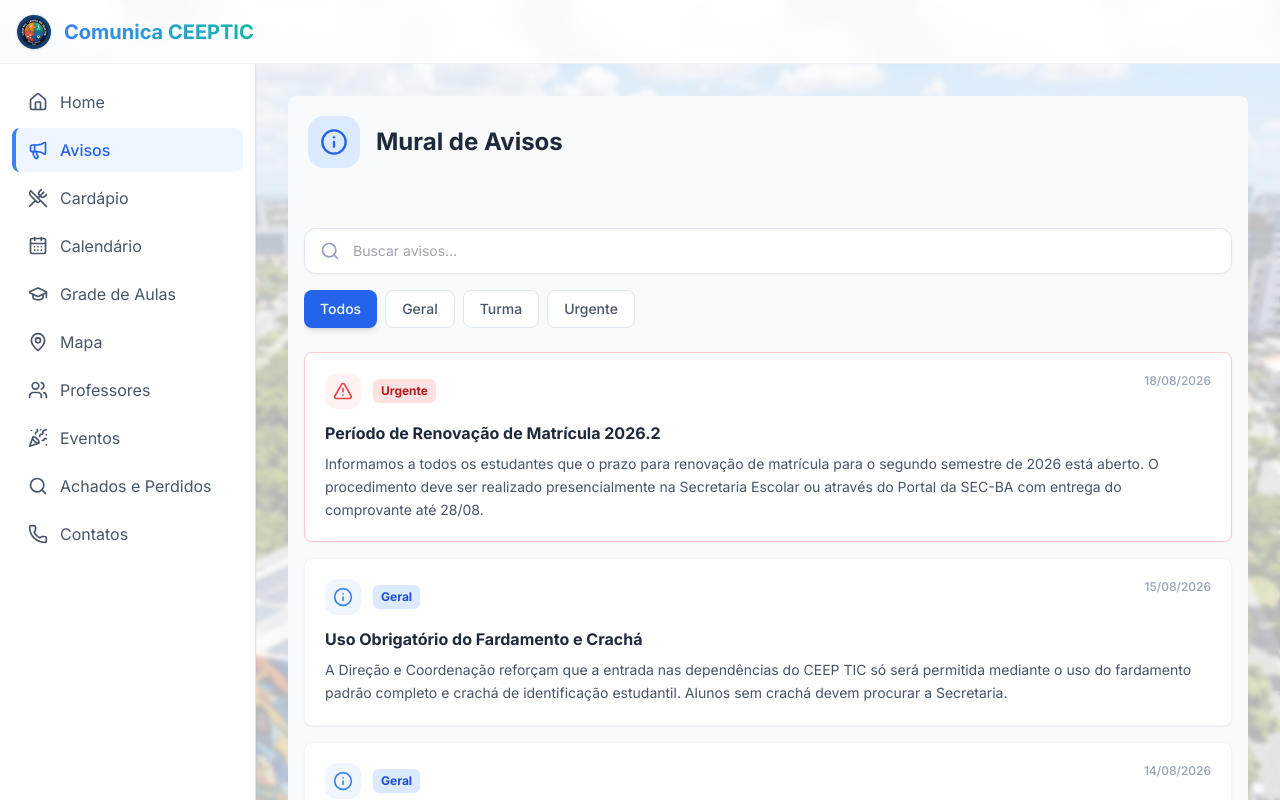
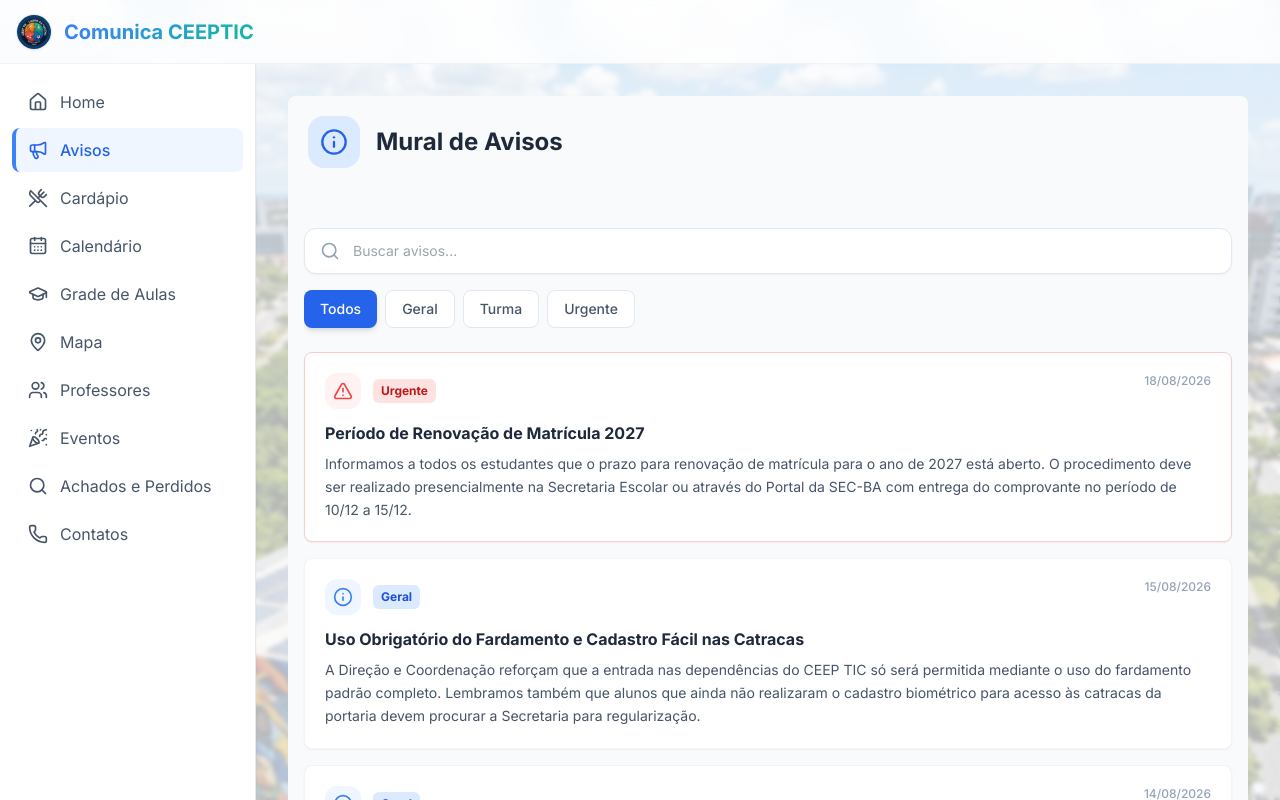
Before and after one commit to VeectorVt/comunica-ceeptic, a React (Vite) app: page /avisos in a window 1280 px wide. Shown: the top 800 px of the page. Built offline with nearby package versions, Linux system fonts and the light colour scheme.

Commit message:
ajsutes finais ceeptic

```diff
--- a/src/components/Navbar.jsx
+++ b/src/components/Navbar.jsx
@@ -9,7 +9,7 @@ export default function Navbar({ onToggleSidebar }) {
           <Menu size={24} />
         </button>
         <img
-          src="/logo_ceeptic.png"
+          src="/logo_ceeptic_2026.jpeg"
           alt="Logo CEEPTIC"
           className="w-9 h-9 rounded-full object-cover shadow-sm border border-slate-200"
         />
--- a/src/data/avisos.js
+++ b/src/data/avisos.js
@@ -1,16 +1,16 @@
 export const avisos = [
   {
     id: 1,
-    titulo: 'Período de Renovação de Matrícula 2026.2',
-    descricao: 'Informamos a todos os estudantes que o prazo para renovação de matrícula para o segundo semestre de 2026 está aberto. O procedimento deve ser realizado presencialmente na Secretaria Escolar ou através do Portal da SEC-BA com entrega do comprovante até 28/08.',
+    titulo: 'Período de Renovação de Matrícula 2027',
+    descricao: 'Informamos a todos os estudantes que o prazo para renovação de matrícula para o ano de 2027 está aberto. O procedimento deve ser realizado presencialmente na Secretaria Escolar ou através do Portal da SEC-BA com entrega do comprovante no período de 10/12 a 15/12.',
     data: '18/08/2026',
     categoria: 'Urgente',
     destaque: true
   },
   {
     id: 2,
-    titulo: 'Uso Obrigatório do Fardamento e Crachá',
-    descricao: 'A Direção e Coordenação reforçam que a entrada nas dependências do CEEP TIC só será permitida mediante o uso do fardamento padrão completo e crachá de identificação estudantil. Alunos sem crachá devem procurar a Secretaria.',
+    titulo: 'Uso Obrigatório do Fardamento e Cadastro Fácil nas Catracas',
+    descricao: 'A Direção e Coordenação reforçam que a entrada nas dependências do CEEP TIC só será permitida mediante o uso do fardamento padrão completo. Lembramos também que alunos que ainda não realizaram o cadastro biométrico para acesso às catracas da portaria devem procurar a Secretaria para regularização.',
     data: '15/08/2026',
     categoria: 'Geral',
     destaque: false
@@ -34,7 +34,7 @@ export const avisos = [
   {
     id: 5,
     titulo: 'Atualização do Quadro de Horários de Aulas',
-    descricao: 'O novo quadro de horários para as turmas de Manutenção, Redes, Informática e Eletrotécnica já está em vigor. Confiram as salas e laboratórios designados na aba Horários.',
+    descricao: 'O novo quadro de horários para as turmas de Manutenção, Redes, Informática, Logística e Administração já está em vigor. Confiram as salas e laboratórios designados na aba Horários.',
     data: '10/08/2026',
     categoria: 'Geral',
     destaque: false
--- a/src/data/contatos.js
+++ b/src/data/contatos.js
@@ -2,6 +2,7 @@ import jessicaHanna from '../assets/jessica.jpeg';
 import vivianeOliveira from '../assets/viviane.jpeg';
 import denisDaltro from '../assets/contatos/denis.jpeg';
 import aline from '../assets/contatos/aline.jpeg';
+import andrea from '../assets/contatos/andrea.jpeg'
 
 export const contatos = [
   {
@@ -12,14 +13,14 @@ export const contatos = [
   },
   {
     setor: 'Apoio Pedagógico',
-    telefone: '',
+    telefone: ' +55 (71) 98396-5058',
     responsavel: 'Andréa Dias Guimarães',
-    imagem: null
+    imagem: andrea
   },
   {
-    setor: 'Coordenação',
+    setor: 'Coordenação Pedagogica',
     telefone: '+55 (71) 8243-0738',
-    responsavel: 'Aline (coordenadora)',
+    responsavel: 'Prof Aline Lopes',
     imagem: aline
   },
  {
--- a/src/pages/Calendario.jsx
+++ b/src/pages/Calendario.jsx
@@ -5,7 +5,7 @@ import PageHeader from '../components/PageHeader';
 import { eventos } from '../data/calendario';
 
 const Calendario = () => {
-  const [currentDate, setCurrentDate] = useState(new Date());
+  const [currentDate, setCurrentDate] = useState(new Date(2026, 7, 1));
   const [selectedDate, setSelectedDate] = useState(null);
   const [showModal, setShowModal] = useState(false);
 
@@ -18,8 +18,17 @@ const Calendario = () => {
   const getDaysInMonth = (year, month) => new Date(year, month + 1, 0).getDate();
   const getFirstDayOfMonth = (year, month) => new Date(year, month, 1).getDay();
 
-  const prevMonth = () => setCurrentDate(new Date(currentDate.getFullYear(), currentDate.getMonth() - 1, 1));
-  const nextMonth = () => setCurrentDate(new Date(currentDate.getFullYear(), currentDate.getMonth() + 1, 1));
+  const MIN_MONTH = 7; // agosto
+  const MAX_MONTH = 11; // dezembro
+  const isAtMin = currentDate.getFullYear() === 2026 && currentDate.getMonth() <= MIN_MONTH;
+  const isAtMax = currentDate.getFullYear() === 2026 && currentDate.getMonth() >= MAX_MONTH;
+
+  const prevMonth = () => {
+    if (!isAtMin) setCurrentDate(new Date(currentDate.getFullYear(), currentDate.getMonth() - 1, 1));
+  };
+  const nextMonth = () => {
+    if (!isAtMax) setCurrentDate(new Date(currentDate.getFullYear(), currentDate.getMonth() + 1, 1));
+  };
 
   const daysInMonth = getDaysInMonth(currentDate.getFullYear(), currentDate.getMonth());
   const firstDay = getFirstDayOfMonth(currentDate.getFullYear(), currentDate.getMonth());
@@ -100,13 +109,13 @@ const Calendario = () => {
 
         <div className="bg-white rounded-lg shadow-sm border border-slate-100 p-4">
           <div className="flex items-center justify-between mb-6">
-            <button onClick={prevMonth} className="p-2 rounded-xl text-slate-600 hover:bg-slate-50" aria-label="Mês anterior">
+            <button onClick={prevMonth} disabled={isAtMin} className={`p-2 rounded-xl transition-colors ${isAtMin ? 'text-slate-300 cursor-not-allowed' : 'text-slate-600 hover:bg-slate-50'}`} aria-label="Mês anterior">
               <ChevronLeft className="w-5 h-5" />
             </button>
             <h2 className="text-lg font-bold text-slate-800">
               {monthNames[currentDate.getMonth()]} <span className="text-slate-500">{currentDate.getFullYear()}</span>
             </h2>
-            <button onClick={nextMonth} className="p-2 rounded-xl text-slate-600 hover:bg-slate-50" aria-label="Próximo mês">
+            <button onClick={nextMonth} disabled={isAtMax} className={`p-2 rounded-xl transition-colors ${isAtMax ? 'text-slate-300 cursor-not-allowed' : 'text-slate-600 hover:bg-slate-50'}`} aria-label="Próximo mês">
               <ChevronRight className="w-5 h-5" />
             </button>
           </div>
--- a/src/pages/Cardapio.jsx
+++ b/src/pages/Cardapio.jsx
@@ -1,6 +1,6 @@
 import React, { useState } from 'react';
 import { motion, AnimatePresence } from 'framer-motion';
-import { Utensils, Coffee, Sun, Sunset, Moon, AlertTriangle, ChevronLeft, ChevronRight } from 'lucide-react';
+import { Utensils, Coffee, Sun, Sunset, Moon, AlertTriangle, ChevronLeft, ChevronRight, RefreshCw } from 'lucide-react';
 import PageHeader from '../components/PageHeader';
 import { cardapio } from '../data/cardapio';
 
@@ -30,7 +30,14 @@ const Cardapio = () => {
     <div className="pb-20 min-h-screen bg-slate-50 rounded-lg">
       <PageHeader title="Cardápio" icon={Utensils} />
 
-      <div className="px-4 py-6">
+      <div className="px-4 pt-3 pb-1">
+        <div className="flex items-center gap-1.5 text-slate-400">
+          <RefreshCw className="w-3 h-3" />
+          <span className="text-xs font-medium">Atualizado em: 30/09/2026</span>
+        </div>
+      </div>
+
+      <div className="px-4 py-4">
         {/* Day Selector */}
         <div className="flex items-center justify-between bg-white rounded-lg p-2 shadow-sm  mb-6">
           <button
--- a/src/pages/GradeAulas.jsx
+++ b/src/pages/GradeAulas.jsx
@@ -1,5 +1,5 @@
 import React, { useState } from 'react';
-import { BookOpen, Search } from 'lucide-react';
+import { BookOpen, Search, RefreshCw } from 'lucide-react';
 import PageHeader from '../components/PageHeader';
 import { gradeDays, grades, turmas } from '../data/scheduleData';
 
@@ -67,7 +67,14 @@ const GradeAulas = () => {
     <div className="w-full min-w-0 max-w-full pb-20 min-h-screen bg-slate-50 rounded-lg">
       <PageHeader title="Grade de Aulas" icon={BookOpen} />
 
-      <div className="w-full min-w-0 px-4 py-6">
+      <div className="px-4 pt-3 pb-1">
+        <div className="flex items-center gap-1.5 text-slate-400">
+          <RefreshCw className="w-3 h-3" />
+          <span className="text-xs font-medium">Atualizado em: 30/09/2026</span>
+        </div>
+      </div>
+
+      <div className="w-full min-w-0 px-4 py-4">
         <div className="bg-white p-4 rounded-lg shadow-sm border border-slate-100 mb-6">
           <label htmlFor="class-search" className="block text-sm font-bold text-slate-700 mb-2">Encontre sua turma</label>
           <div className="relative mb-3">
--- a/src/pages/Home.jsx
+++ b/src/pages/Home.jsx
@@ -7,7 +7,7 @@ import { eventos } from '../data/calendario';
 import { locais } from '../data/mapa';
 
 const homeSlides = [
-  { src: '/WhatsApp%20Image%202026-09-28%20at%2019.36.48.jpeg', alt: 'Logo do CEEPTIC Lauro de Freitas', fit: 'object-contain bg-slate-900' },
+  { src: '/logo_ceeptic_2026.jpeg', alt: 'Logo do CEEPTIC Lauro de Freitas', fit: 'object-contain bg-slate-900' },
   { src: '/WhatsApp%20Image%202026-09-29%20at%2012.20.22.jpeg', alt: 'Vista aérea da escola', fit: 'object-cover' },
   { src: '/WhatsApp%20Image%202026-09-29%20at%2012.20.23.jpeg', alt: 'Estudantes desenvolvendo projetos de robótica', fit: 'object-cover' },
   { src: '/WhatsApp%20Image%202026-09-29%20at%2012.20.23%20(1).jpeg', alt: 'Estudantes no espaço de convivência da escola', fit: 'object-cover' },
@@ -146,7 +146,7 @@ const Home = () => {
             <p className="text-blue-100 mt-1 drop-shadow">CEEPTIC – Lauro de Freitas</p>
           </div>
           <img
-            src="/logo_ceeptic.png"
+            src="/logo_ceeptic_2026.jpeg"
             alt="Logo CEEPTIC"
             className="w-14 h-14 rounded-full object-cover shadow-lg border-2 border-white/40"
           />
```
Also changed, not shown: public/logo_ceeptic_2026.jpeg (renamed from public/WhatsApp Image 2026-09-28 at 19.36.48.jpeg), src/assets/contatos/andrea.jpeg (added).
